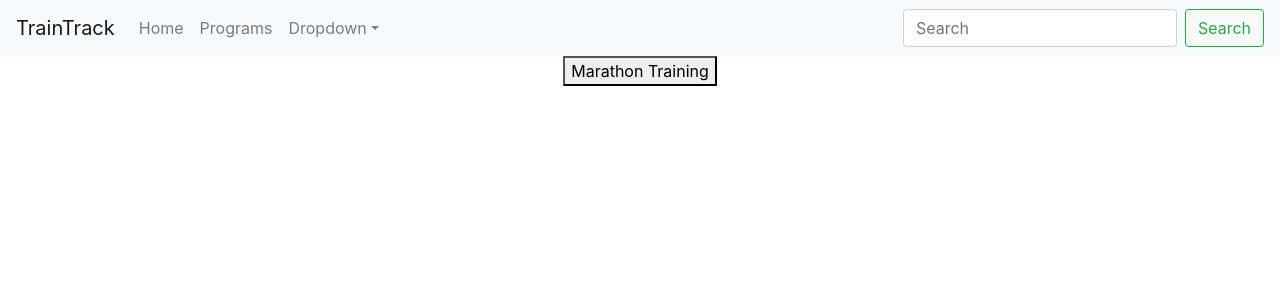
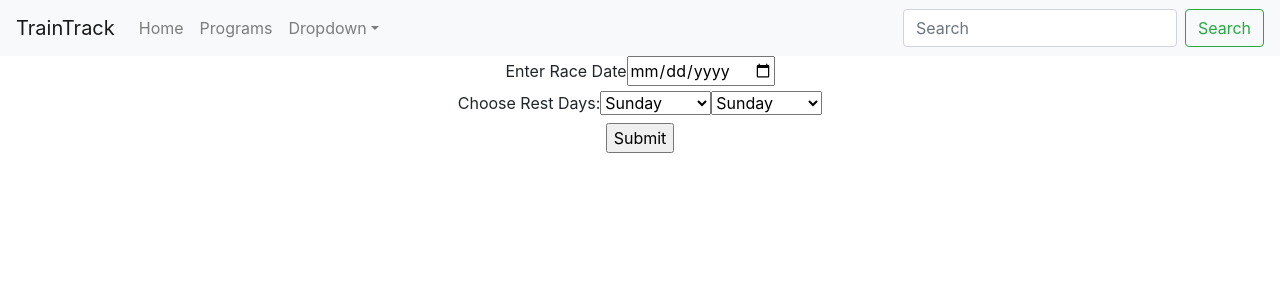
Before and after one commit to hellobontempo/train-track-frontend, a React (Create React App) app: page / in a window 1280 px wide. Shown: the top 300 px of the page. Built offline with nearby package versions, Linux system fonts and the light colour scheme; no server answers.

Commit message:
adds form to home page

```diff
--- a/src/components/Home.js
+++ b/src/components/Home.js
@@ -1,10 +1,36 @@
 import React from 'react'
+import { Link, Route } from 'react-router-dom'
 
 class Home extends React.Component {
 
     render(){
         return(
-            <button>Marathon Training</button>
+            <div>
+                <form className="form">
+                    <label for="date">Enter Race Date</label>
+                    <input type="date"/><br></br>
+                    <label for="rest-day-select">Choose Rest Days:</label>
+                    <select name="first-rest-day">
+                        <option value="0">Sunday</option>
+                        <option value="1">Monday</option>
+                        <option value="2">Tuesday</option>
+                        <option value="3">Wednesday</option>
+                        <option value="4">Thursday</option>
+                        <option value="5">Friday</option>
+                        <option value="6">Saturday</option>
+                    </select>
+                    <select name="second-rest-day">
+                        <option value="0">Sunday</option>
+                        <option value="1">Monday</option>
+                        <option value="2">Tuesday</option>
+                        <option value="3">Wednesday</option>
+                        <option value="4">Thursday</option>
+                        <option value="5">Friday</option>
+                        <option value="6">Saturday</option>
+                    </select><br></br>
+                    <input type="submit"/>
+                </form>
+           </div>
         )
     }
 }
--- a/src/components/Programs.js
+++ b/src/components/Programs.js
@@ -4,6 +4,9 @@ import ProgramTable from "./ProgramTable"
 
 class Programs extends React.Component {
 
+    handleOnClick = (program) =>{
+        <ProgramTable key={program.id} program = {program}/>
+    }
     render(){
         return (
             <div>
@@ -20,7 +23,7 @@ class Programs extends React.Component {
 
 const mapStateToProps = (state) => {
     return {
-      programs: state.programs,
+      programs: state.programs
 
     }
   }
```
